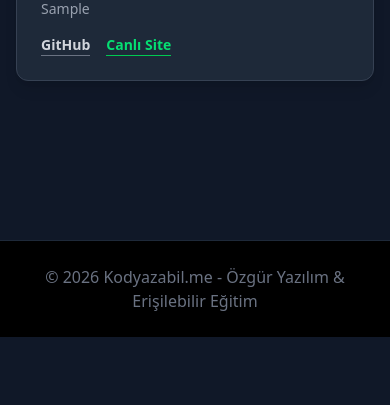
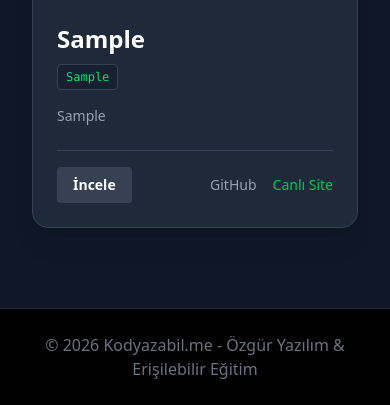
Before and after one commit to borfirbora/kodyazabil.me, a Django app: page /calismalar/ in a window 390 px wide; the page is wider, and only the part inside the window is pictured. Shown: the part 507-912 px from the top of that part. Before the commit the page ends 844 px from the top of that part, so only its background shows below. Run offline with Django 5.2, Linux system fonts and the light colour scheme; tables that the repository leaves empty hold one stand-in row (values such as "Sample post"); some libraries are stand-ins or nearby versions.

Commit message:
Arayüz güncellendi

```diff
--- a/calismalar/admin.py
+++ b/calismalar/admin.py
@@ -3,5 +3,6 @@ from .models import Proje
 
 @admin.register(Proje)
 class ProjeAdmin(admin.ModelAdmin):
+    prepopulated_fields = {'slug': ('baslik',)}
     list_display = ('baslik', 'teknolojiler', 'olusturulma_tarihi')
     search_fields = ('baslik', 'teknolojiler')
--- a/calismalar/models.py
+++ b/calismalar/models.py
@@ -8,7 +8,7 @@ class Proje(models.Model):
     # Yeni Alanlar: Linkler (Boş bırakılabilir, çünkü her projenin linki olmayabilir)
     github_link = models.URLField(blank=True, verbose_name="GitHub Linki")
     demo_link = models.URLField(blank=True, verbose_name="Canlı Önizleme Linki")
-
+    slug = models.SlugField(unique=True, blank=True)
     teknolojiler = models.CharField(max_length=200, verbose_name="Kullanılan Teknolojiler", help_text="Örn: Python, Django, Tailwind")
 
     olusturulma_tarihi = models.DateTimeField(auto_now_add=True)
--- a/calismalar/templates/calismalar/tum_projeler.html
+++ b/calismalar/templates/calismalar/tum_projeler.html
@@ -1,41 +1,70 @@
 {% extends 'core/base.html' %}
 
-{% block title %}Tüm Çalışmalarım{% endblock %}
+{% block title %}Tüm Çalışmalarım - Kodyazabil.me{% endblock %}
 
 {% block content %}
-    <div class="py-10">
-        <h1 class="text-4xl font-bold text-white mb-8 border-l-4 border-green-500 pl-4">
+    <div class="py-12 px-4">
+        <h1 class="text-4xl font-extrabold text-white mb-10 border-l-4 border-green-500 pl-6">
             Proje Portfolyosu
         </h1>
 
-        <div class="grid grid-cols-1 md:grid-cols-2 gap-8">
+        <div class="grid grid-cols-1 md:grid-cols-2 gap-10">
             {% for proje in projeler %}
-                <article class="bg-gray-800 rounded-xl overflow-hidden shadow-lg border border-gray-700 flex flex-col md:flex-row hover:border-gray-600 transition duration-300">
-                    <div class="md:w-2/5 h-48 md:h-auto relative">
+                <article class="bg-gray-800 rounded-2xl overflow-hidden shadow-xl border border-gray-700 flex flex-col md:flex-row hover:border-green-500/50 transition duration-300 group">
+
+                    <a href="{% url 'calismalar:detay' slug=proje.slug %}" class="md:w-2/5 h-56 md:h-auto relative block overflow-hidden bg-gray-700">
                         {% if proje.resim %}
-                            <img src="{{ proje.resim.url }}" alt="{{ proje.baslik }}" class="w-full h-full object-cover">
+                            <img src="{{ proje.resim.url }}" alt="{{ proje.baslik }}" class="w-full h-full object-cover group-hover:scale-105 transition duration-500">
                         {% else %}
-                            <div class="w-full h-full bg-gray-700 flex items-center justify-center text-gray-500">Görsel Yok</div>
+                            <div class="w-full h-full flex items-center justify-center text-gray-500">
+                                <span class="sr-only">Görsel Yok</span>
+                                Görsel Yok
+                            </div>
                         {% endif %}
-                    </div>
+                    </a>
+
                     <div class="p-6 md:w-3/5 flex flex-col justify-between">
                         <div>
-                            <h3 class="text-xl font-bold text-white mb-2">{{ proje.baslik }}</h3>
-                            <div class="text-xs text-green-400 font-mono mb-3">[ {{ proje.teknolojiler }} ]</div>
-                            <p class="text-gray-400 text-sm line-clamp-3 mb-4">{{ proje.aciklama }}</p>
+                            <h3 class="text-2xl font-bold text-white mb-2">
+                                <a href="{% url 'calismalar:detay' slug=proje.slug %}" class="hover:text-green-400 transition">
+                                    {{ proje.baslik }}
+                                </a>
+                            </h3>
+
+                            <div class="text-xs text-green-400 font-mono mb-4 bg-gray-900/50 inline-block px-2 py-1 rounded border border-gray-700">
+                                {{ proje.teknolojiler }}
+                            </div>
+
+                            <p class="text-gray-400 text-sm line-clamp-3 mb-6">
+                                {{ proje.aciklama|striptags|safe|truncatechars:120 }}
+                            </p>
                         </div>
-                        <div class="flex space-x-4 mt-auto">
-                            {% if proje.github_link %}
-                                <a href="{{ proje.github_link }}" target="_blank" class="text-sm font-bold text-gray-300 hover:text-white border-b border-gray-500 hover:border-white transition">GitHub</a>
-                            {% endif %}
-                            {% if proje.demo_link %}
-                                <a href="{{ proje.demo_link }}" target="_blank" class="text-sm font-bold text-green-400 hover:text-green-300 border-b border-green-500 hover:border-green-300 transition">Canlı Site</a>
-                            {% endif %}
+
+                        <div class="flex items-center justify-between mt-auto pt-4 border-t border-gray-700">
+                            <a href="{% url 'calismalar:detay' slug=proje.slug %}" class="text-sm font-semibold text-white bg-gray-700 hover:bg-gray-600 px-4 py-2 rounded transition">
+                                İncele
+                            </a>
+
+                            <div class="flex space-x-4">
+                                {% if proje.github_link %}
+                                    <a href="{{ proje.github_link }}" target="_blank" class="text-gray-400 hover:text-white text-sm font-medium transition flex items-center gap-1">
+                                        GitHub
+                                    </a>
+                                {% endif %}
+
+                                {% if proje.demo_link %}
+                                    <a href="{{ proje.demo_link }}" target="_blank" class="text-green-500 hover:text-green-400 text-sm font-medium transition flex items-center gap-1">
+                                        Canlı Site
+                                    </a>
+                                {% endif %}
+                            </div>
                         </div>
                     </div>
                 </article>
             {% empty %}
-                <p class="text-gray-500">Henüz proje yok.</p>
+                <div class="col-span-2 text-center py-12">
+                    <p class="text-gray-500 text-lg">Henüz portfolyoya eklenmiş bir proje bulunmuyor.</p>
+                </div>
             {% endfor %}
         </div>
     </div>
--- a/calismalar/urls.py
+++ b/calismalar/urls.py
@@ -5,4 +5,5 @@ app_name = 'calismalar'
 
 urlpatterns = [
     path('', views.tum_projeler, name='liste'),
+    path('<slug:slug>/', views.calismalar_detay, name='detay'),
 ]
--- a/calismalar/views.py
+++ b/calismalar/views.py
@@ -1,6 +1,11 @@
-from django.shortcuts import render
+from django.shortcuts import render, get_object_or_404
 from .models import Proje
 
 def tum_projeler(request):
     projeler = Proje.objects.all().order_by('-olusturulma_tarihi')
     return render(request, 'calismalar/tum_projeler.html', {'projeler': projeler})
+
+def calismalar_detay(request, slug):
+    # Eğer slug bulunamazsa 404 hatası verir (sayfa patlamaz)
+    proje = get_object_or_404(Proje, slug=slug)
+    return render(request, 'calismalar/detay.html', {'proje': proje})
```
Also changed, not shown: calismalar/templates/calismalar/detay.html (added, +54 -0 lines), core/templates/core/anasayfa.html (+16 -13 lines), calismalar/migrations/0003_proje_slug_alter_proje_id.py (added), egitimler/migrations/0003_alter_egitim_id_alter_kategori_id.py (added), iletisim/migrations/0002_alter_mesaj_id.py (added), theme/static/css/dist/styles.css.
